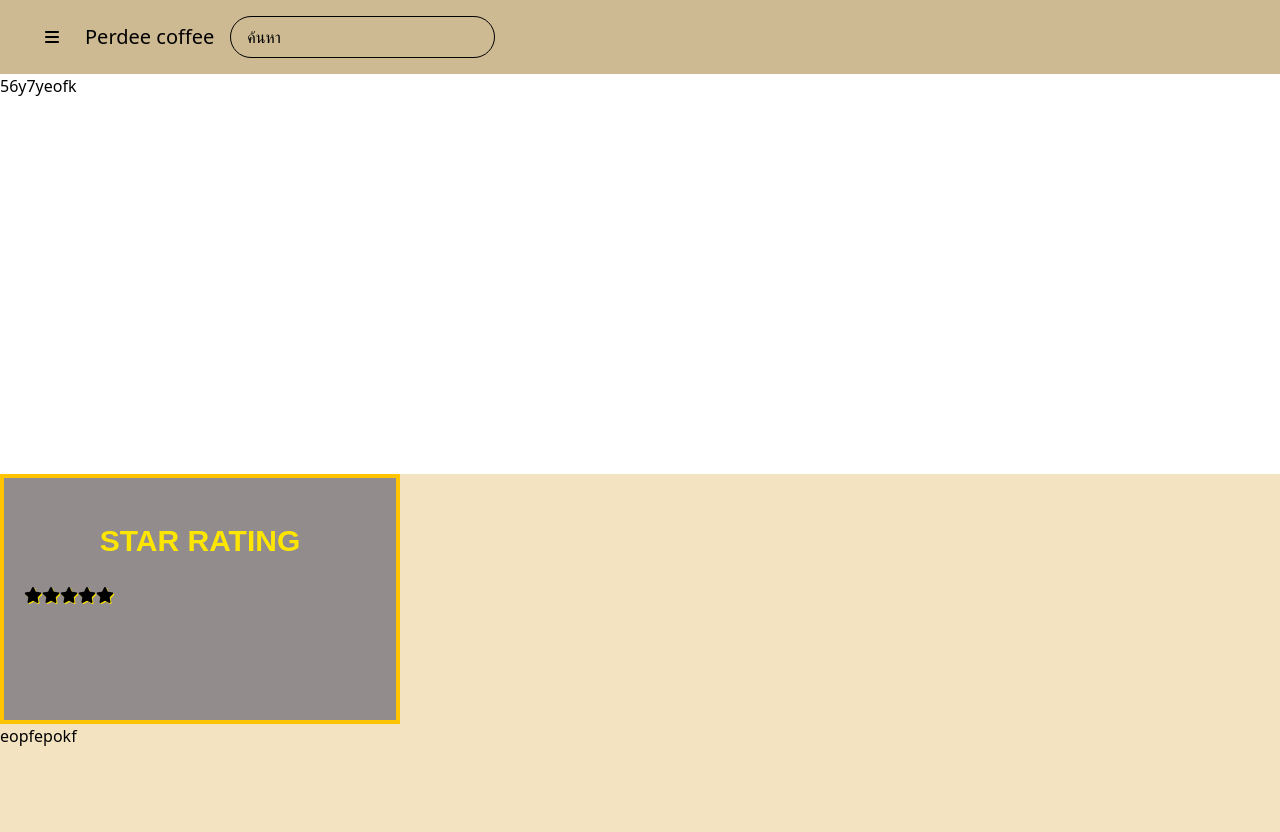
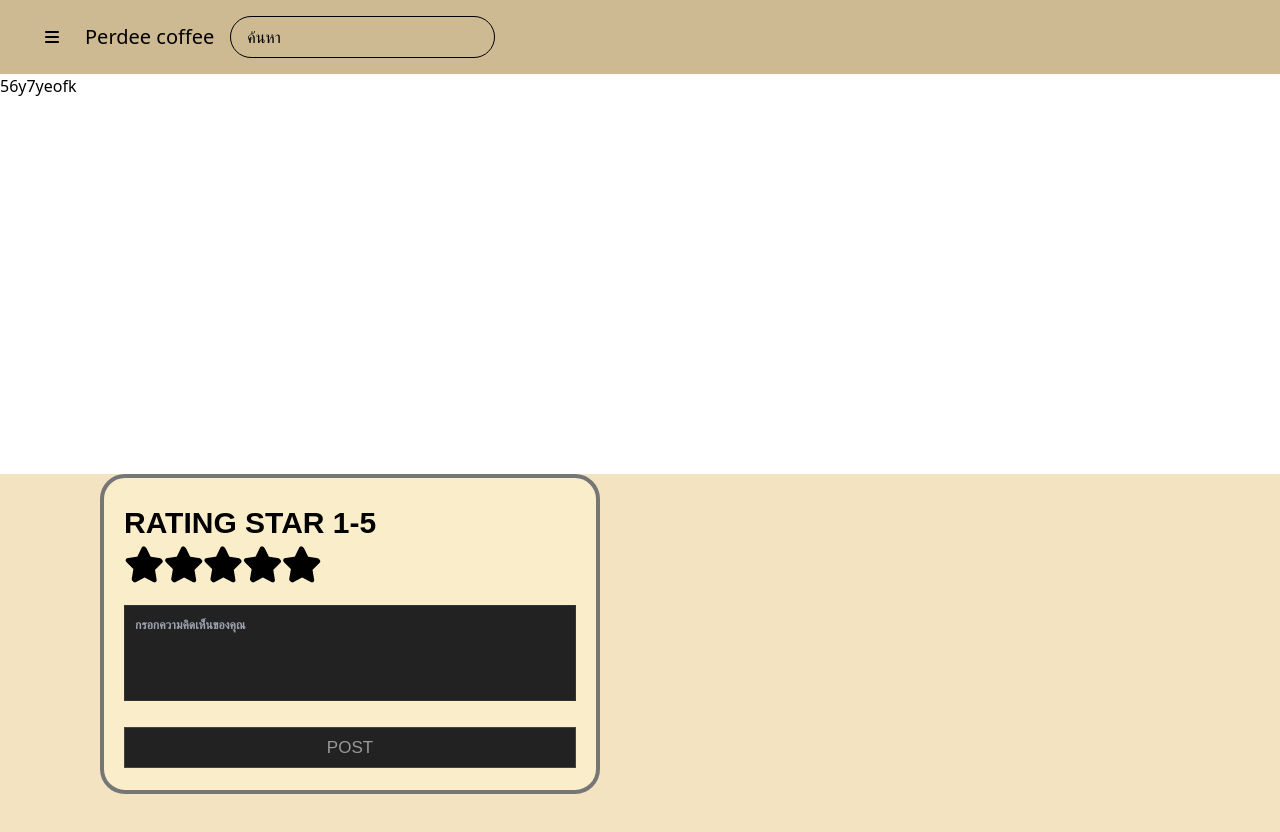
Before and after one commit to 9OAT0/Front-req, a Nuxt app: page /Review in a window 1280 px wide. Shown: the top 832 px of the page. Built offline with nearby package versions, Linux system fonts and the light colour scheme.

Commit message:
Review 2

```diff
--- a/pages/Review.vue
+++ b/pages/Review.vue
@@ -5,8 +5,13 @@
             56y7yeofk
         </div>
         <div class="Review">
+
             <div class="star">
-                <div>Star rating</div>
+                <div class="post">
+                <div class="text">ขอบคุณสำหรับคะแนนและความคิดเห็น!</div>
+                <div class="edit">แก้ไข</div>
+            </div>
+                <div>Rating Star 1-5 </div>
                 <input type="radio" name="rating1" id="rating1">
                 <label for="rating1" class="fa fa-star"></label>
                 <input type="radio" name="rating1" id="rating2">
@@ -17,33 +22,44 @@
                 <label for="rating4" class="fa fa-star"></label>
                 <input type="radio" name="rating1" id="rating5">
                 <label for="rating5" class="fa fa-star"></label>
+                <form action="#">
+                    <header></header>
+                    <div class="textarea">
+                        <textarea cold="30" placeholder="กรอกความคิดเห็นของคุณ"></textarea>
+                    </div>
+                    <div class="btn">
+                        <button type="submit">Post</button>
+
+                    </div>
+                </form>
 
            </div>
-            eopfepokf
 
         </div>
-
     </div>
-
 
 </template>
 
+
 <style>
 .star{
-    height: 250px;
-    width: 400px;
-    background: rgb(146, 140, 140);
-    border: 4px solid #ffc400;
+    height: 320px;
+    width: 500px;
+    background: rgb(250, 237, 202);
+    border: 4px solid #767676;
+    border-radius: 25px;
     padding: 20px;
+    margin-left: 100px;
+    position: relative;
 }
 .star div{
-   color: #ffe600;
+   color: #000000;
    font-size: 30px;
    font-family: sans-serif;
    font-weight: 800;
-   text-align: center;
+   text-align: left;
    text-transform: uppercase;
-   padding: 20px 0;
+   padding: 2px 0;
 
 }
 .star input{
@@ -51,13 +67,13 @@
 }
 
 .star input + label{
-    font-size: 60 px;
-    text-shadow: 1px 1px 0 #ffe400;
+    font-size: 35px;
+    text-shadow: 1px 1px 0 #000000;
     cursor: pointer;
 
 }
 .star input:checked + label ~ label{
-    color: #838383;
+    color: #bfbfbf;
 }
 
 .star label:active{
@@ -75,4 +91,79 @@
     height : 400px;
 }
 
+.star .post{
+    display: none;
+}
+
+.star .text{
+    font-size: 25px;
+    color: #666;
+    font-weight: 500;
+
+}
+.star .edit{
+    font-size: 17px;
+    color: #666;
+    font-weight: 500;
+    position: absolute;
+    right: 10px;
+    top: 5px;
+    cursor: pointer;
+}
+
+
+form header{
+    width: 100%;
+    font-size: 25px;
+    color: #fe7;
+    font-weight: 500;
+    margin: 5px 0 20px 0;
+    text-align: center;
+    transition: all 0.2s ease;
+
+
+}
+
+form .textarea{
+    height: 100px;
+    width: 100%;
+    overflow: hidden;
+
+}
+
+form .textarea textarea{
+    height: 100%;
+    width: 100%;
+    outline: none;
+    border: 1px solid #333;
+    background: #222;
+    padding: 10px;
+    font-size: 12px;
+    resize: none;
+}
+
+form .btn{
+    height: 45px;
+    width: 100%;
+    margin: 15px 0;
+}
+
+form .btn button{
+    height: 100%;
+    width: 100%;
+    border: 1px solid #444;
+    outline: none;
+    background: #222;
+    color: #999;
+    font-size: 17px;
+    font-weight: 500;
+    text-transform: uppercase;
+    cursor: pointer;
+    transition: all 0.3s ease;
+}
+
+form .btn button:hover{
+    background: #1b1b1b;
+
+}
 </style>
```
